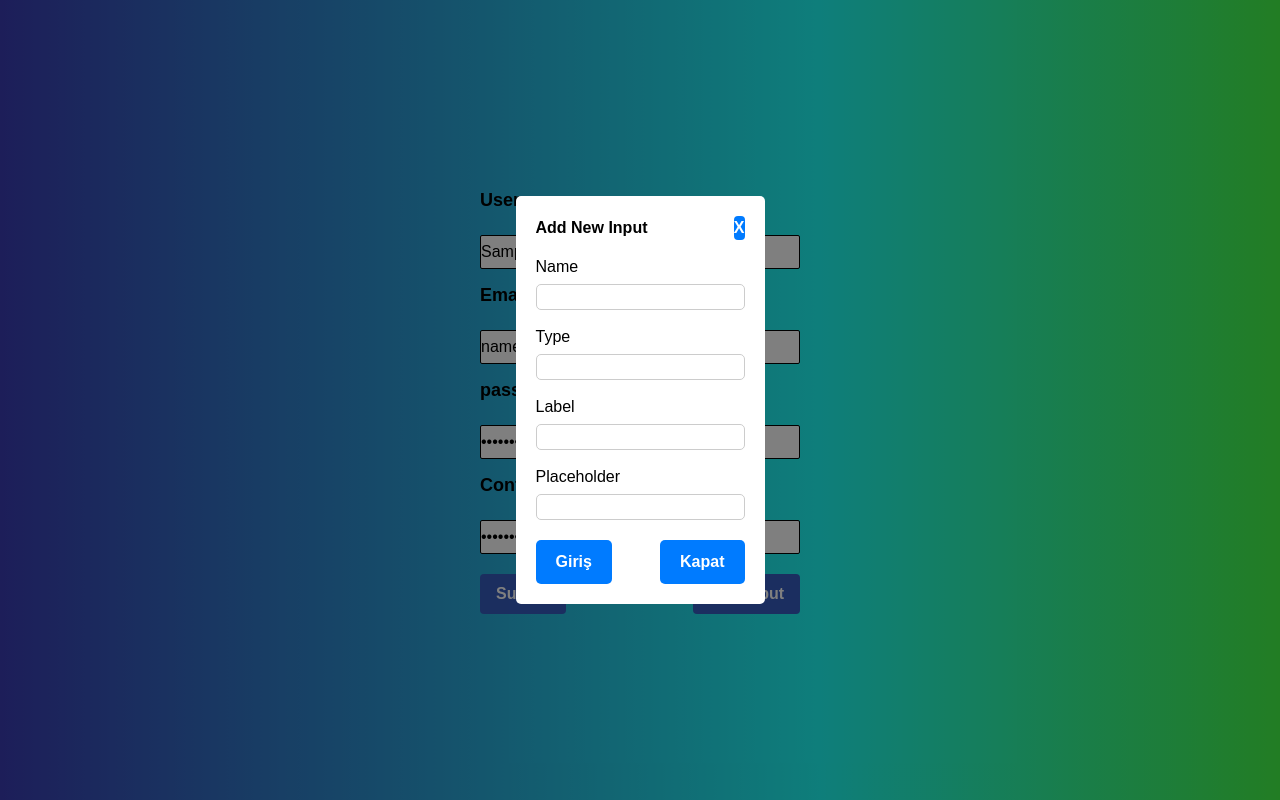
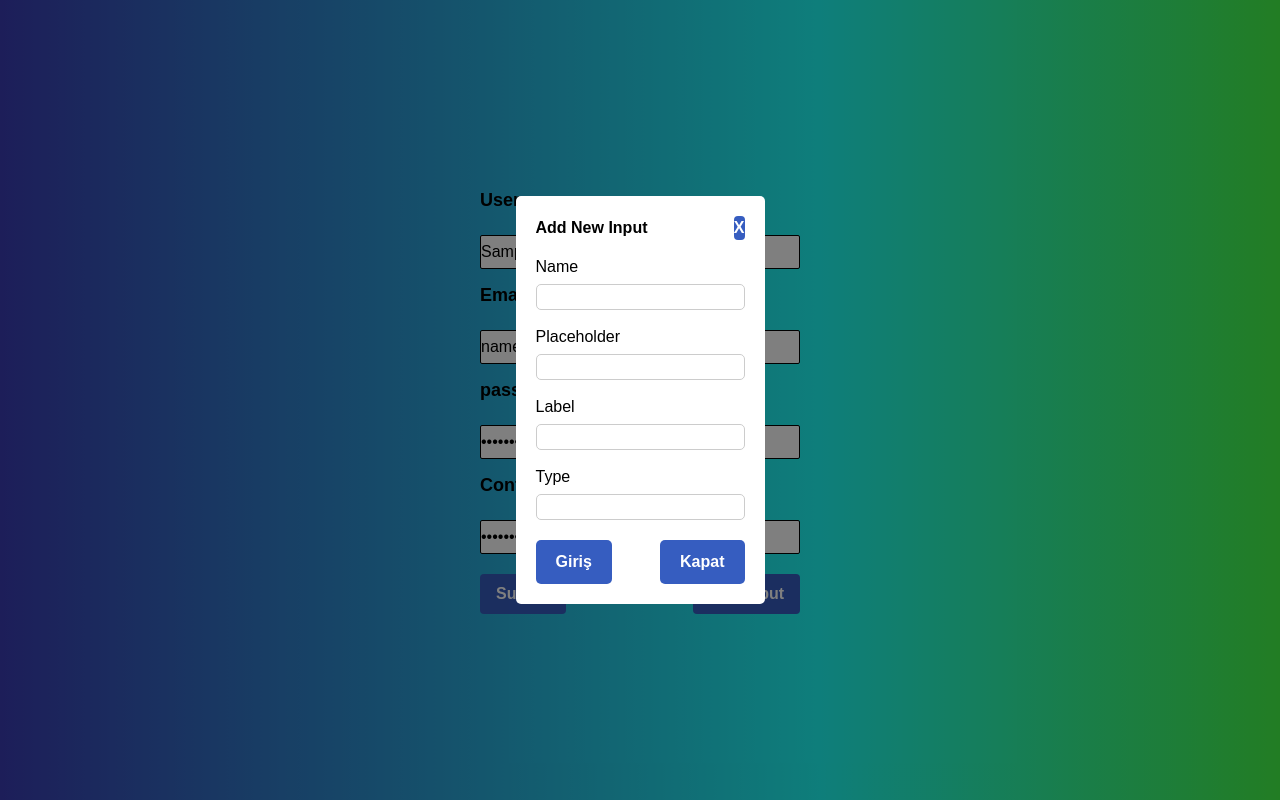
Before and after one commit to erkan4534/dynamic_form, a React (Vite) app: page / in a window 1280 px wide. Both pictures are taken after typing "Sample", "name@example.com", "Sample123", "Sample123" into the empty fields and a click on the button "Add Input". Built offline with nearby package versions, Linux system fonts and the light colour scheme.

Commit message:
css modal

```diff
--- a/src/components/FormInput.jsx
+++ b/src/components/FormInput.jsx
@@ -59,6 +59,8 @@ const FormInput = () => {
       </form>
       <ModalForm
         isModalShow={isModalShow}
+        inputDataArray={inputDataArray}
+        setInputDataArray={setInputDataArray}
         setIsModalShow={setIsModalShow}
         closeForm={closeForm}
       />
--- a/src/components/ModalForm.css
+++ b/src/components/ModalForm.css
@@ -34,7 +34,7 @@
   border: none;
   cursor: pointer;
   font-weight: bold;
-  background-color: #007bff;
+  background-color: #365dc0;
   color: white;
   border-radius: 4px;
 }
@@ -59,13 +59,13 @@ input {
 .button-container {
   display: flex;
   justify-content: space-between;
-  margin-top: 20px; /* Butonlar ile form alanı arasında boşluk bırakır */
+  margin-top: 20px;
 }
 
 .submit-btn,
 .bottom-btn {
-  padding: 10px 20px; /* Buton boyutlarını ayarlar */
-  background-color: #007bff;
+  padding: 10px 20px;
+  background-color: #365dc0;
   color: white;
   border: none;
   border-radius: 5px;
@@ -75,5 +75,5 @@ input {
 
 .submit-btn:hover,
 .bottom-btn:hover {
-  background-color: #0056b3;
+  background-color: #365dc0;
 }
--- a/src/components/ModalForm.jsx
+++ b/src/components/ModalForm.jsx
@@ -1,10 +1,20 @@
 import PropTypes from "prop-types";
-import { useRef } from "react";
+import { useEffect, useRef, useState } from "react";
 import ReactDOM from "react-dom";
 import "./ModalForm.css";
 
+const inputData = {
+  id: "",
+  name: "",
+  placeholder: "",
+  label: "",
+  type: "",
+};
+
 const ModalForm = ({ isModalShow, setIsModalShow }) => {
   let modalRef = useRef();
+  const [newInput, setNewInput] = useState(inputData);
+  const { name, placeholder, label, type } = newInput;
 
   if (!isModalShow) {
     return;
@@ -22,7 +32,18 @@ const ModalForm = ({ isModalShow, setIsModalShow }) => {
 
   function modalFormSubmit(event) {
     event.preventDefault();
+    console.log(newInput);
+    // setNewInput(inputData);
   }
+
+  const handleChange = (name) => {
+    return (event) => {
+      setNewInput({
+        ...newInput,
+        [name]: event.target.value,
+      });
+    };
+  };
 
   return ReactDOM.createPortal(
     <div
@@ -33,7 +54,7 @@ const ModalForm = ({ isModalShow, setIsModalShow }) => {
       <div className="popup-content">
         <div className="popup-header">
           <h2>Add New Input</h2>
-          <button className="close-btn" onClick={() => setIsModalShow(false)}>
+          <button className="close-btn" onKeyUp={closeModal}>
             X
           </button>
         </div>
@@ -41,22 +62,42 @@ const ModalForm = ({ isModalShow, setIsModalShow }) => {
         <form onSubmit={modalFormSubmit}>
           <div className="form-group">
             <label htmlFor="inputName">Name</label>
-            <input type="text" name="inputName" id="inputName" />
+            <input
+              id="inputName"
+              type="text"
+              onChange={handleChange("name")}
+              value={name}
+            />
+          </div>
+
+          <div className="form-group">
+            <label htmlFor="inputPlaceHolder">Placeholder</label>
+            <input
+              id="inputPlaceHolder"
+              type="text"
+              onChange={handleChange("placeholder")}
+              value={placeholder}
+            />
+          </div>
+
+          <div className="form-group">
+            <label htmlFor="inputLabel">Label</label>
+            <input
+              id="inputLabel"
+              type="text"
+              onChange={handleChange("label")}
+              value={label}
+            />
           </div>
 
           <div className="form-group">
             <label htmlFor="inputType">Type</label>
-            <input type="text" name="inputType" id="inputType" />
-          </div>
-
-          <div className="form-group">
-            <label htmlFor="inputLabel">Label</label>
-            <input type="text" name="inputLabel" id="inputLabel" />
-          </div>
-
-          <div className="form-group">
-            <label htmlFor="inputPlaceHolder">Placeholder</label>
-            <input type="text" name="inputPlaceHolder" id="inputPlaceHolder" />
+            <input
+              id="inputType"
+              type="text"
+              onChange={handleChange("type")}
+              value={type}
+            />
           </div>
 
           <div className="button-container">
@@ -77,6 +118,8 @@ ModalForm.propTypes = {
   closeForm: PropTypes.func,
   modalShowRef: PropTypes.object,
   setIsModalShow: PropTypes.func,
+  inputDataArray: PropTypes.array,
+  setInputDataArray: PropTypes.func,
 };
 
 export default ModalForm;
```
